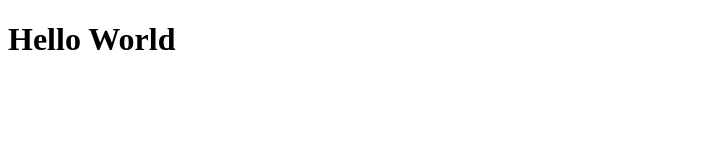
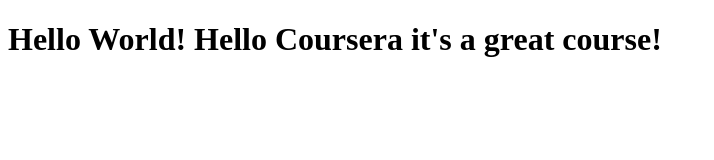
Before and after one commit to yuki4uma/JHop-Coursera, a plain HTML site: page site/index.html in a window 1280 px wide. Shown: the whole page, without its empty margins (0-714 px from the left). Drawn offline with Linux system fonts and the light colour scheme.

Commit message:
small addition to our page conent

```diff
--- a/site/index.html
+++ b/site/index.html
@@ -4,6 +4,6 @@
 	<title>Hello World</title>
 </head>
 <body>
-<h1>Hello World</h1>
+<h1>Hello World! Hello Coursera it's a great course!</h1>
 </body>
 </html>
```
